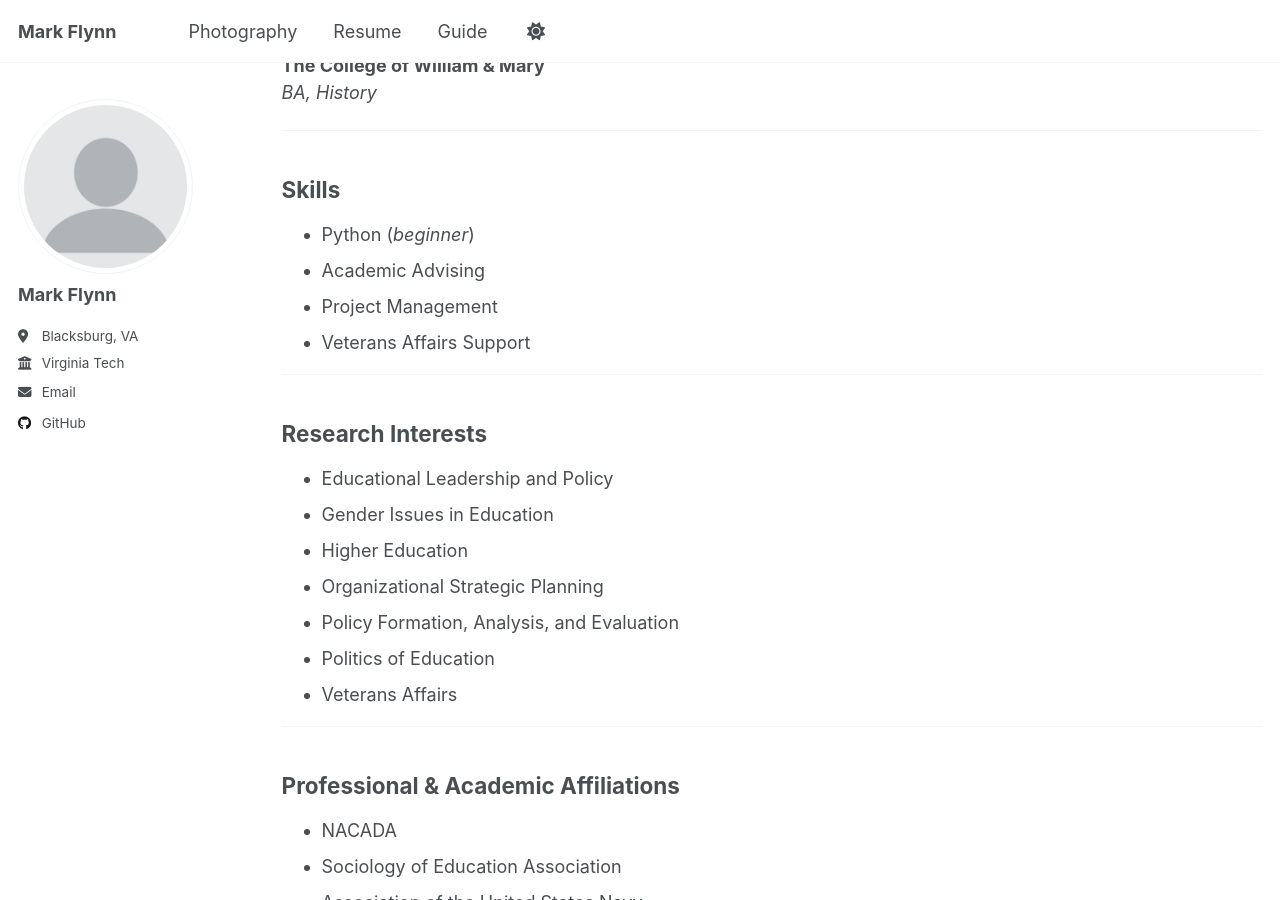
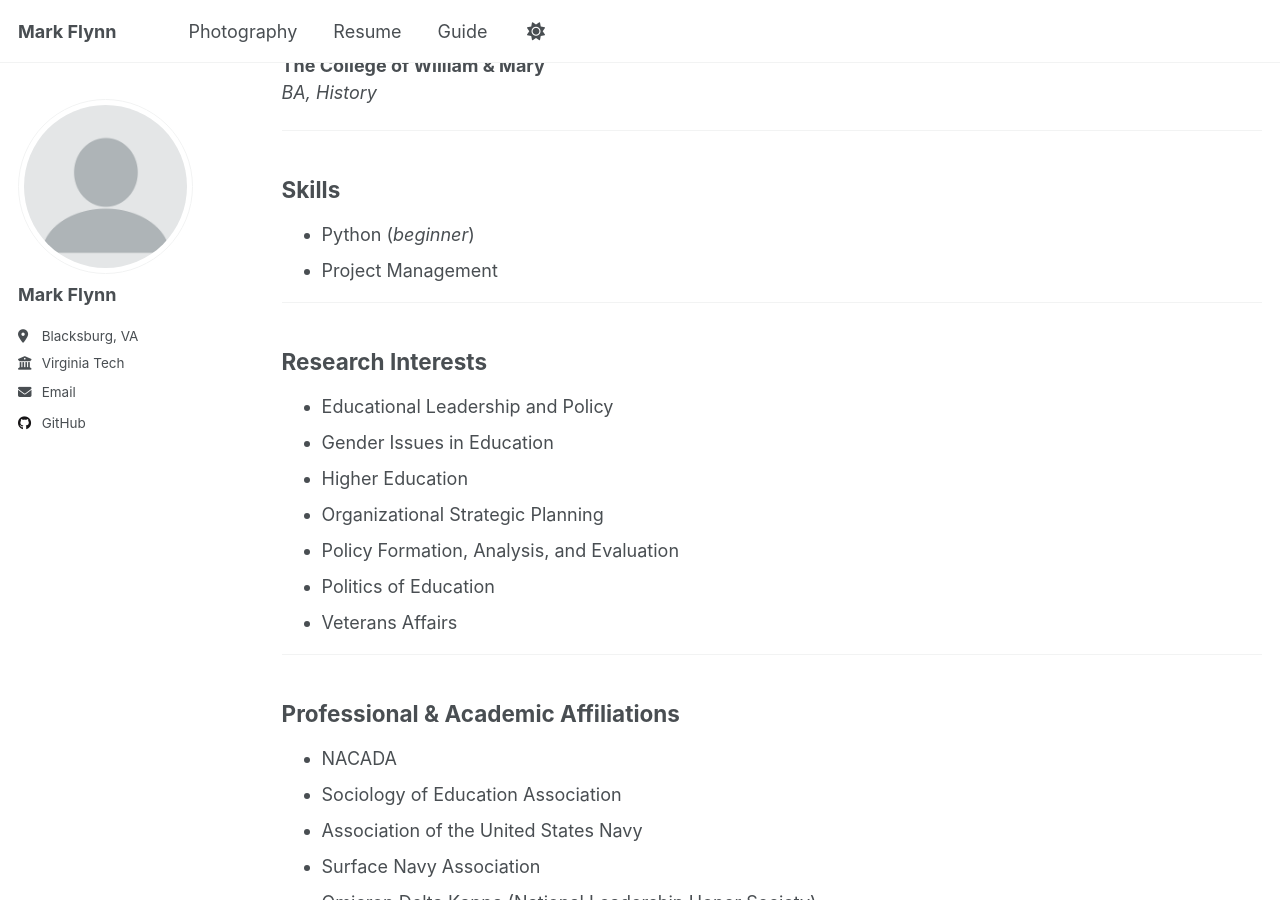
Before and after one commit to markbflynn/markbflynn.github.io, a Jekyll site: the page built from _pages/cv.md, in a window 1280 px wide and 900 px high, scrolled down 719 px. Built offline with Jekyll 4.4.1, drawn with Linux system fonts in a browser that asks for light colours; a script that is not in the unit is left out.

Commit message:
Resume updates

```diff
--- a/_pages/cv.md
+++ b/_pages/cv.md
@@ -38,16 +38,12 @@ _April 2020 – March 2021_
 *BA, History*
 
 ---
-
 ## Skills
 
 - Python (_beginner_)
-- Academic Advising
 - Project Management
-- Veterans Affairs Support
 
 ---
-
 ## Research Interests
 
 - Educational Leadership and Policy
@@ -59,7 +55,6 @@ _April 2020 – March 2021_
 - Veterans Affairs
 
 ---
-
 ## Professional & Academic Affiliations
 
 - NACADA
```
